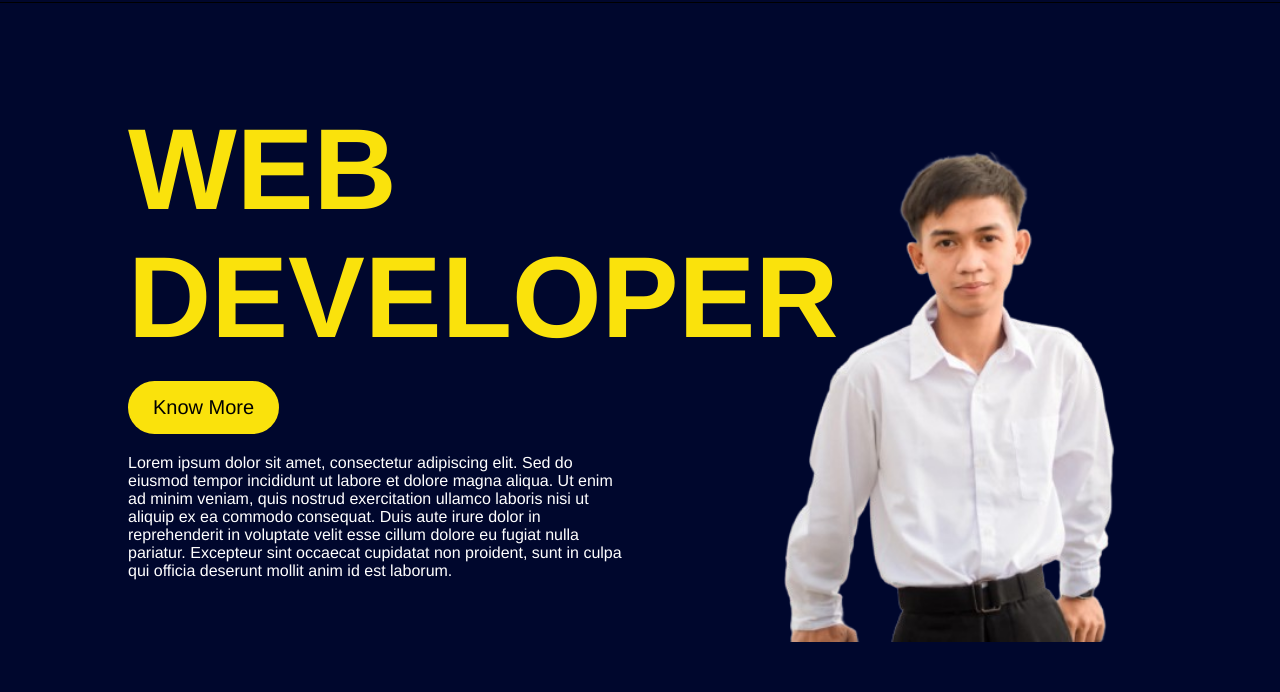
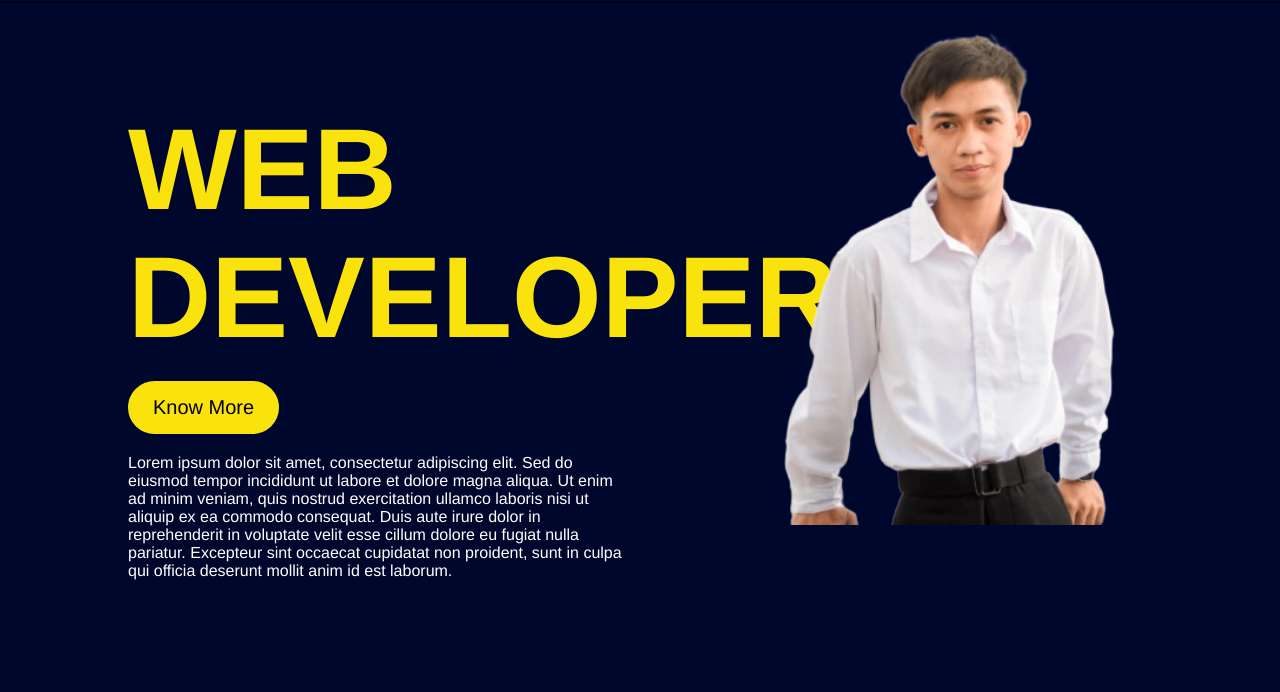
Before and after one commit to anonymouseritsi/Portfolio, a plain HTML site: page index.html in a window 1280 px wide. Shown: the part 108-800 px from the top of the page. Drawn offline with Linux system fonts and the light colour scheme.

Commit message:
Update style.css

```diff
--- a/style.css
+++ b/style.css
@@ -108,7 +108,6 @@ nav .logo {
     max-width: 480px;
     position: absolute;
     right: 5%;
-    bottom: 0%;
     margin-bottom:50px;
 }
 
```
